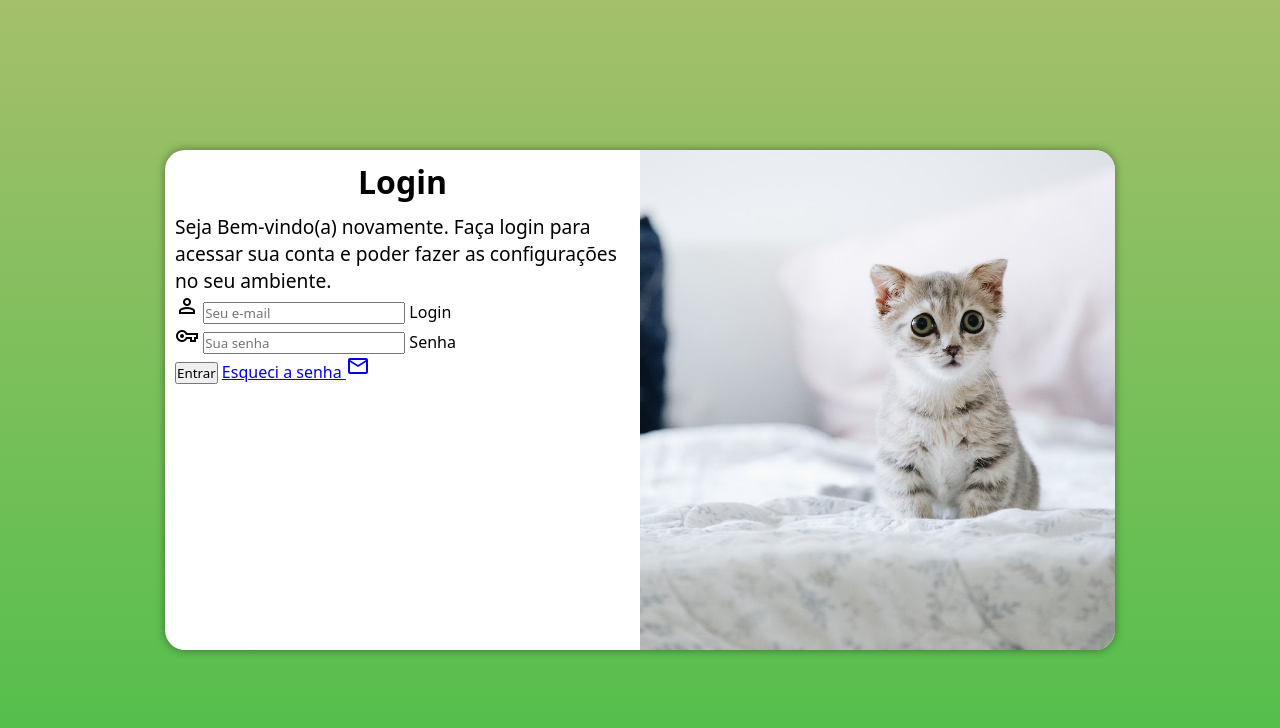
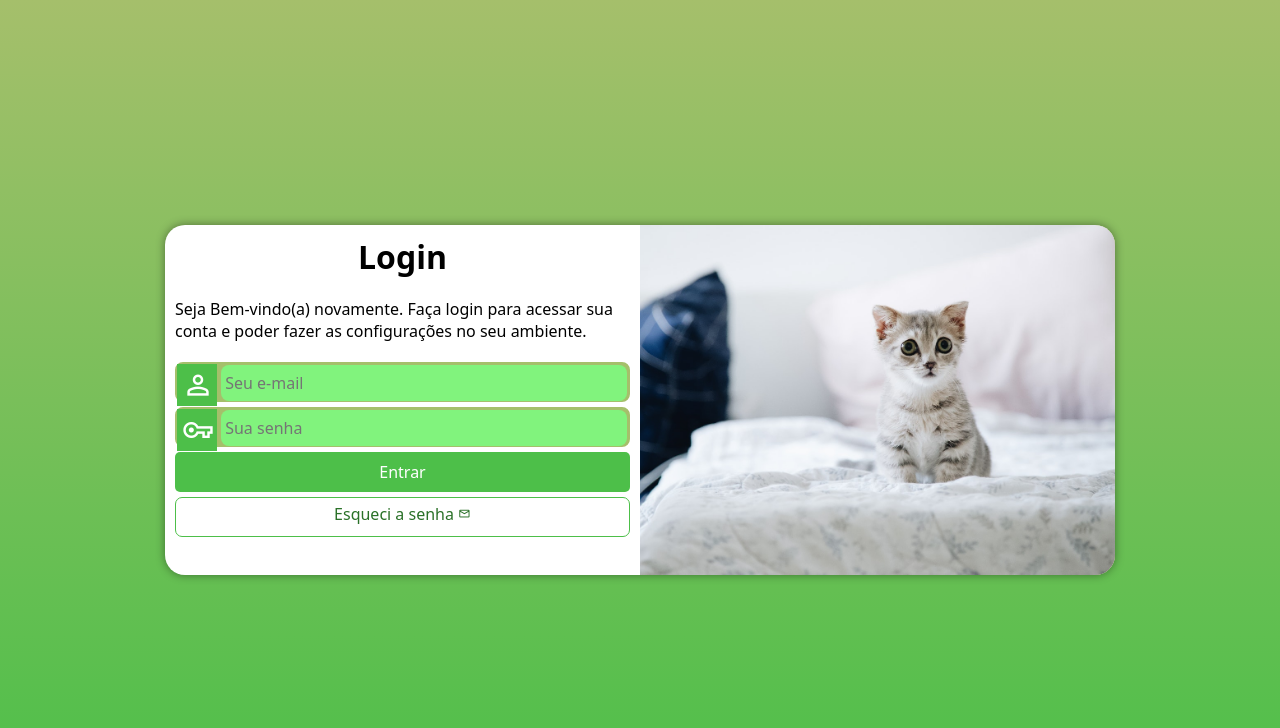
Before and after one commit to marcosviniciusjesus/projeto-login, a plain HTML site: page index.html in a window 1280 px wide. Drawn offline with nearby package versions, Linux system fonts and the light colour scheme.

Commit message:
tela de login concluido

```diff
--- a/estilos/media-query.css
+++ b/estilos/media-query.css
@@ -13,6 +13,7 @@ GRANDES TELAS: 1201px
 
     section#login {
         width: 80vw;
+        height: 280px;
     }
 
     section#login > div#imagem {
@@ -34,6 +35,7 @@ GRANDES TELAS: 1201px
 
     section#login {
         width: 950px;
+        height: 350px;
     }
 
     section#login > div#imagem {
@@ -52,6 +54,7 @@ GRANDES TELAS: 1201px
     }
 
     div#form > p {
-        font-size: 1.2em;
+        font-size: 1em;
+        margin: 20px 0;
     }
 }
--- a/estilos/style.css
+++ b/estilos/style.css
@@ -29,15 +29,15 @@ section#login {
     position: absolute;
     top: 50%;
     left: 50%;
-    transform: translate(-50%, -50%);
     overflow: hidden;
 
     background-color: white;
     width: 250px;
-    height: 500px;
+    height: 515px;
     border-radius: 20px;
     box-shadow: 0px 0px 10px rgba(0, 0, 0, 0.418);
 
+    transform: translate(-50%, -50%);
     transition: width 0.3s, height 0.3s;
     -o-transition-timing-function: ease;
 }
@@ -63,3 +63,79 @@ div#form > h1 {
 div#form > p {
     font-size: 0.8em;
 }
+
+form > div.campo {
+    background-color: #A5BF6B;
+    border: 2px solid #A5BF6B;
+    width: 100%;
+    height: 40px;
+    display: block;
+    border-radius: 8px;
+    margin: 5px 0px;
+}
+
+div.campo > input:focus-within {
+    background-color: white;
+}
+
+div.campo label {
+    display: none;
+}
+
+div.campo > input {
+    background-color: #81f37d;
+    font-size: 1em;
+    width: calc(100% - 45px);
+    height: 100%;
+    border: 0px;
+    border-radius: 8px;
+    padding: 4px;
+    transform: translateY(-12px);
+}
+
+span.material-symbols-outlined {
+    color: white;
+    background-color: #4DBF49;
+    font-size: 2em;
+    width: 40px;
+    padding: 5px;
+}
+
+form > input[type=submit] {
+    display: block;
+    font-size: 1em;
+    width: 100%;
+    height: 40px;
+    background-color: #4DBF49;
+    color: white;
+    border: none;
+    border-radius: 5px;
+    cursor: pointer;
+}
+
+form > input[type=submit]:hover {
+    background-color: #2a7128;
+}
+
+form > a.botao {
+    display: block;
+    text-align: center;
+    font-size: 1em;
+    width: 100%;
+    height: 40px;
+    background-color: white;
+    border: 1px solid #4DBF49;
+    border-radius: 7px;
+    text-decoration: none;
+    color: #2a7128;
+    padding-top: 5px;
+    margin-top: 5px;
+}
+
+form > a.botao:hover {
+    background-color: #5be256;
+}
+
+form > a.botao > i {
+    font-size: 0.8em;
+}
--- a/index.html
+++ b/index.html
@@ -30,7 +30,7 @@
                         <label for="senha">Senha</label>
                     </div>
                     <input type="submit" value="Entrar">
-                    <a href="esqueci.html">
+                    <a href="esqueci.html" class="botao">
                         Esqueci a senha <i class="material-symbols-outlined">mail</i>
                     </a>
                 </form>
```
